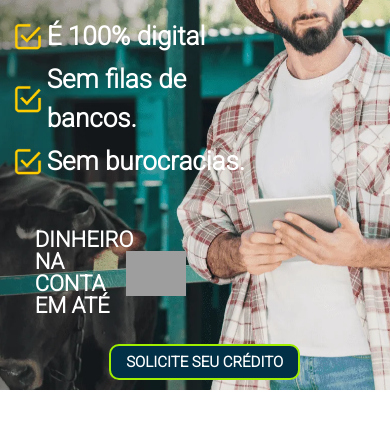
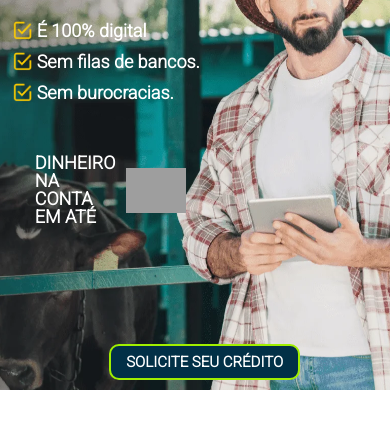
Before and after one commit to edurojas-nagro/landingpage-credito-nagro, a plain HTML site: page index.html in a window 390 px wide. Shown: the part 230-658 px from the top of the page. Drawn offline with nearby package versions, Linux system fonts and the light colour scheme; grey boxes are pictures that could not be loaded.

Commit message:
ajuste fonte

```diff
--- a/css/main.css
+++ b/css/main.css
@@ -126,10 +126,10 @@
   }
 
   .checkbox img {
-    width: 30px;
+    width: 20px;
   }
   .checkbox span {
-    font-size: 26px;
+    font-size: 18px;
     font-family: "Roboto", sans-serif;
     font-weight: bold;
     margin-left: 5px;
@@ -137,7 +137,7 @@
 
   .ext {
     width: 40%;
-    font-size: 22px !important;
+    font-size: 18px !important;
     margin-left: -25px !important;
   }
   .img48 {
```
